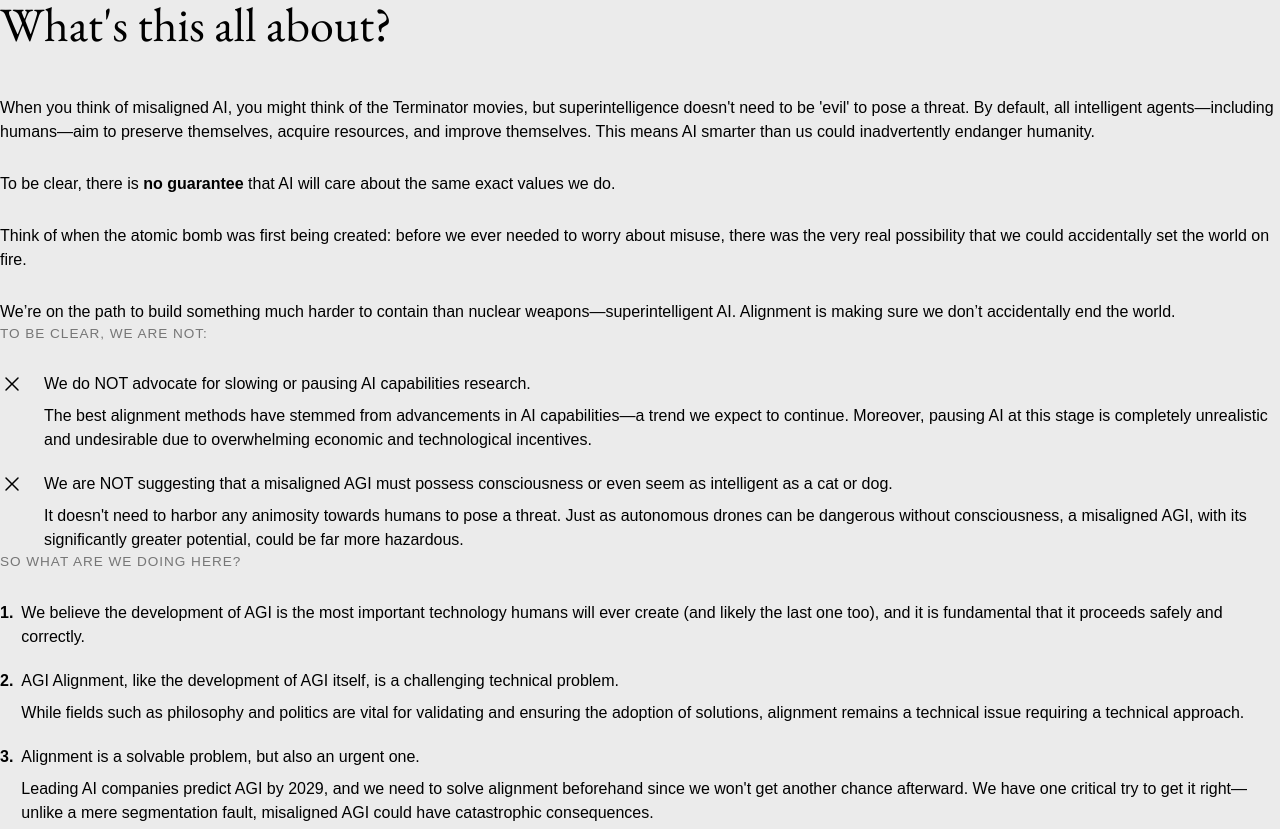
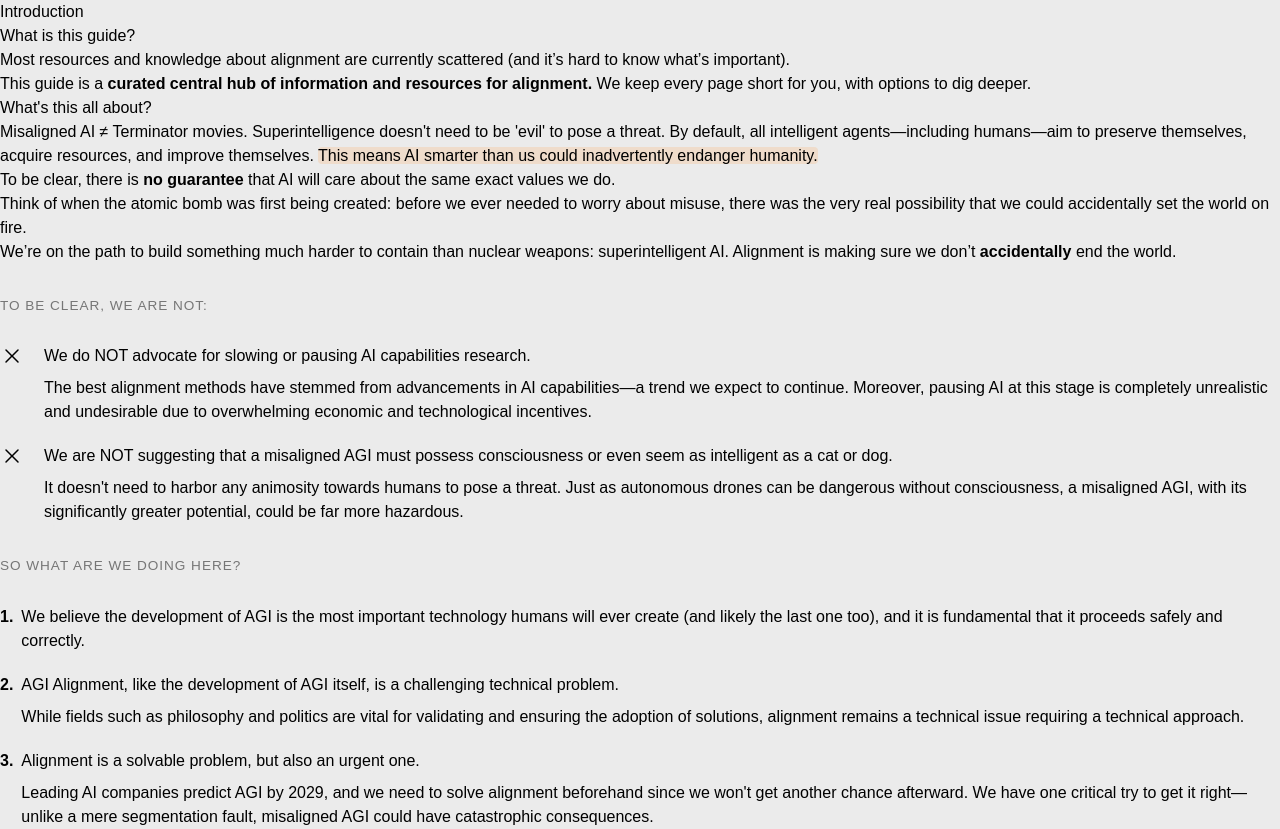
Before and after one commit to masonwang025/alignment-guide, a Next.js app: page /introduction in a window 1280 px wide. Built offline with nearby package versions, Linux system fonts and the light colour scheme.

Commit message:
intro page

```diff
--- /dev/null
+++ b/src/components/intro/Values.tsx
@@ -0,0 +1,65 @@
+import { XMarkIcon } from '@heroicons/react/24/solid';
+
+function Values() {
+    return <div className="mt-8 space-y-8">
+
+
+        <div className='center-v space-y-5'>
+            <h1 className='text-accent-600 uppercase tracking-[0.06rem] text-[0.85rem] pb-2'>To be clear, we are NOT:</h1>
+            <div className='flex'>
+                <span className='font-bold mr-5'>
+                    <XMarkIcon className='size-6' />
+                </span>
+                <div className='space-y-2'>
+                    <p>We do NOT advocate for slowing or pausing AI capabilities research.</p>
+                    <p>
+                        The best alignment methods have stemmed from advancements in AI capabilities—a trend we expect to continue. Moreover, pausing AI at this stage is completely unrealistic and undesirable due
+                        to overwhelming economic and technological incentives.
+                    </p>
+                </div>
+            </div>
+            <div className='flex'>
+                <span className='font-bold mr-5'>
+                    <XMarkIcon className='size-6' />
+                </span>
+                <div className='space-y-2'>
+                    <p>We are NOT suggesting that a misaligned AGI must possess consciousness or even seem as intelligent as a cat or dog.</p>
+                    <p>
+                        It doesn't need to harbor any animosity towards humans to pose a threat. Just as autonomous drones can be dangerous without consciousness, a misaligned AGI, with its significantly greater
+                        potential, could be far more hazardous.
+                    </p>
+                </div>
+            </div>
+        </div>
+
+        <div className='center-v space-y-5'>
+            <div className='space-y-5'>
+                <h1 className='text-accent-600 uppercase tracking-[0.06rem] text-[0.85rem] pb-2'>So what are we doing here?</h1>
+                <div className='flex'>
+                    <span className='font-bold mr-2'>1.</span>
+                    <p>We believe the development of AGI is the most important technology humans will ever create (and likely the last one too), and it is fundamental that it proceeds safely and correctly.</p>
+                </div>
+                <div className='flex'>
+                    <span className='font-bold mr-2'>2.</span>
+                    <div className='space-y-2'>
+                        <p>AGI Alignment, like the development of AGI itself, is a challenging technical problem.</p>
+                        <p>While fields such as philosophy and politics are vital for validating and ensuring the adoption of solutions, alignment remains a technical issue requiring a technical approach.</p>
+                    </div>
+                </div>
+                <div className='flex'>
+                    <span className='font-bold mr-2'>3.</span>
+                    <div className='space-y-2'>
+                        <p>Alignment is a solvable problem, but also an urgent one. </p>
+                        <p>
+                            Leading AI companies predict AGI by 2029, and we need to solve alignment beforehand since we won't get another chance afterward. We have one critical try to get it right—unlike a mere
+                            segmentation fault, misaligned AGI could have catastrophic consequences.
+                        </p>
+                    </div>
+                </div>
+            </div>
+        </div>
+
+    </div>
+}
+
+export default Values;
--- a/src/pages/introduction.mdx
+++ b/src/pages/introduction.mdx
@@ -1,71 +1,22 @@
-import { XMarkIcon } from '@heroicons/react/24/solid';
+import Values from '../components/intro/Values';
 
-<div>
-    <h1 className='font-serif md:text-5xl text-4xl'>What's this all about?</h1>
-    <div className='pt-12 space-y-7'>
-        <p>
-            When you think of misaligned AI, you might think of the Terminator movies, but superintelligence doesn't need to be 'evil' to pose a threat. By default, all intelligent agents—including
-            humans—aim to preserve themselves, acquire resources, and improve themselves. This means AI smarter than us could inadvertently endanger humanity.
-        </p>
-        <p>
-            To be clear, there is <span className='font-bold'>no guarantee</span> that AI will care about the same exact values we do.
-        </p>
-        <p>Think of when the atomic bomb was first being created: before we ever needed to worry about misuse, there was the very real possibility that we could accidentally set the world on fire.</p>
-        <p>We’re on the path to build something much harder to contain than nuclear weapons—superintelligent AI. Alignment is making sure we don’t accidentally end the world.</p>
-    </div>
-</div>
+# Introduction
 
-<div className='center-v space-y-5'>
-    <h1 className='text-accent-600 uppercase tracking-[0.06rem] text-[0.85rem] pb-2'>To be clear, we are NOT:</h1>
-    <div className='flex'>
-        <span className='font-bold mr-5'>
-            <XMarkIcon className='size-6' />
-        </span>
-        <div className='space-y-2'>
-            <p>We do NOT advocate for slowing or pausing AI capabilities research.</p>
-            <p>
-                The best alignment methods have stemmed from advancements in AI capabilities—a trend we expect to continue. Moreover, pausing AI at this stage is completely unrealistic and undesirable due
-                to overwhelming economic and technological incentives.
-            </p>
-        </div>
-    </div>
-    <div className='flex'>
-        <span className='font-bold mr-5'>
-            <XMarkIcon className='size-6' />
-        </span>
-        <div className='space-y-2'>
-            <p>We are NOT suggesting that a misaligned AGI must possess consciousness or even seem as intelligent as a cat or dog.</p>
-            <p>
-                It doesn't need to harbor any animosity towards humans to pose a threat. Just as autonomous drones can be dangerous without consciousness, a misaligned AGI, with its significantly greater
-                potential, could be far more hazardous.
-            </p>
-        </div>
-    </div>
-</div>
+## What is this guide?
 
-<div className='center-v space-y-5'>
-    <div className='space-y-5'>
-        <h1 className='text-accent-600 uppercase tracking-[0.06rem] text-[0.85rem] pb-2'>So what are we doing here?</h1>
-        <div className='flex'>
-            <span className='font-bold mr-2'>1.</span>
-            <p>We believe the development of AGI is the most important technology humans will ever create (and likely the last one too), and it is fundamental that it proceeds safely and correctly.</p>
-        </div>
-        <div className='flex'>
-            <span className='font-bold mr-2'>2.</span>
-            <div className='space-y-2'>
-                <p>AGI Alignment, like the development of AGI itself, is a challenging technical problem.</p>
-                <p>While fields such as philosophy and politics are vital for validating and ensuring the adoption of solutions, alignment remains a technical issue requiring a technical approach.</p>
-            </div>
-        </div>
-        <div className='flex'>
-            <span className='font-bold mr-2'>3.</span>
-            <div className='space-y-2'>
-                <p>Alignment is a solvable problem, but also an urgent one. </p>
-                <p>
-                    Leading AI companies predict AGI by 2029, and we need to solve alignment beforehand since we won't get another chance afterward. We have one critical try to get it right—unlike a mere
-                    segmentation fault, misaligned AGI could have catastrophic consequences.
-                </p>
-            </div>
-        </div>
-    </div>
-</div>
+Most resources and knowledge about alignment are currently scattered (and it’s hard to know what’s important).
+
+This guide is a <b>curated central hub of information and resources for alignment.</b> We keep every page short for you, with options to dig deeper.
+
+## What's this all about?
+
+Misaligned AI ≠ Terminator movies. Superintelligence doesn't need to be 'evil' to pose a threat. By default, all intelligent agents—including
+humans—aim to preserve themselves, acquire resources, and improve themselves. <span class="highlight">This means AI smarter than us could inadvertently endanger humanity.</span>
+
+To be clear, there is <span className='font-bold'>no guarantee</span> that AI will care about the same exact values we do.
+
+Think of when the atomic bomb was first being created: before we ever needed to worry about misuse, there was the very real possibility that we could accidentally set the world on fire.
+
+We’re on the path to build something much harder to contain than nuclear weapons: superintelligent AI. Alignment is making sure we don’t <b>accidentally</b> end the world.
+
+<Values />
```
